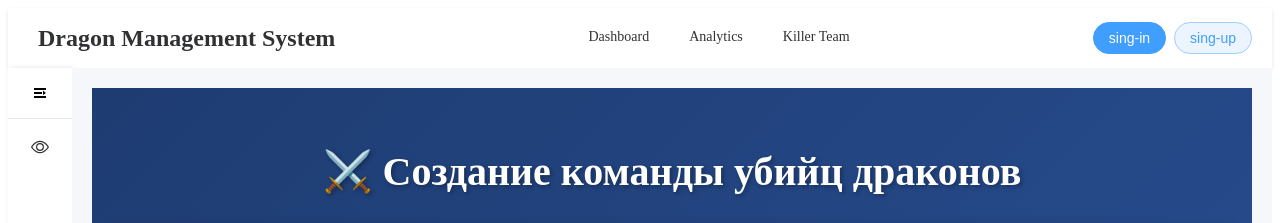
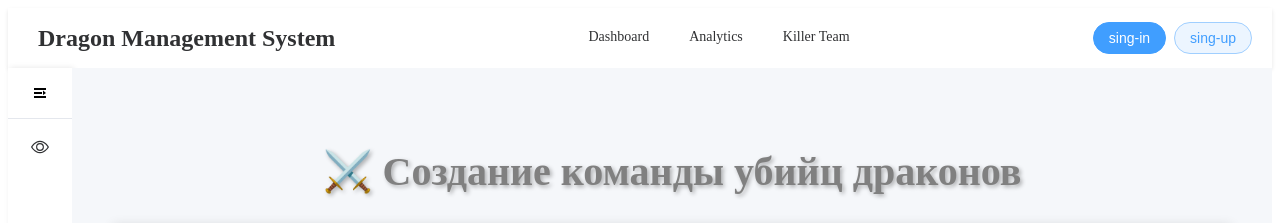
Before and after one commit to Luhter1/isLab1, a Vue app in the folder frontend/: page /killer-team in a window 1280 px wide. Shown: the top 223 px of the page. Built offline with nearby package versions, Linux system fonts and the light colour scheme; no server answers.

Commit message:
update background for killer team

```diff
--- a/frontend/src/views/KillerTeam.vue
+++ b/frontend/src/views/KillerTeam.vue
@@ -383,7 +383,7 @@ onMounted(() => {
 <style scoped>
 .dragon-slayers-page {
   min-height: 100vh;
-  background: linear-gradient(135deg, #1e3c72 0%, #2a5298 100%);
+  /* background: linear-gradient(135deg, #1e3c72 0%, #2a5298 100%); */
   padding: 20px;
 }
 
@@ -394,7 +394,7 @@ onMounted(() => {
 
 h1 {
   text-align: center;
-  color: white;
+  color: grey;
   font-size: 2.5rem;
   margin-bottom: 30px;
   text-shadow: 2px 2px 4px rgba(0, 0, 0, 0.3);
```
